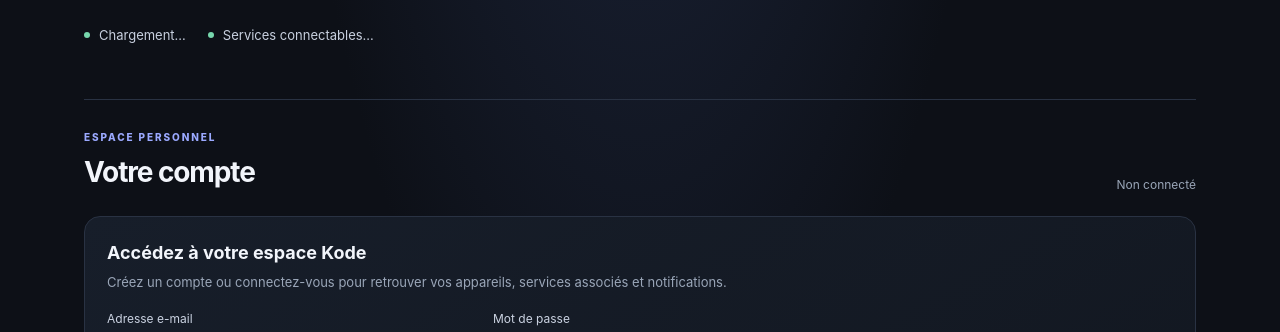
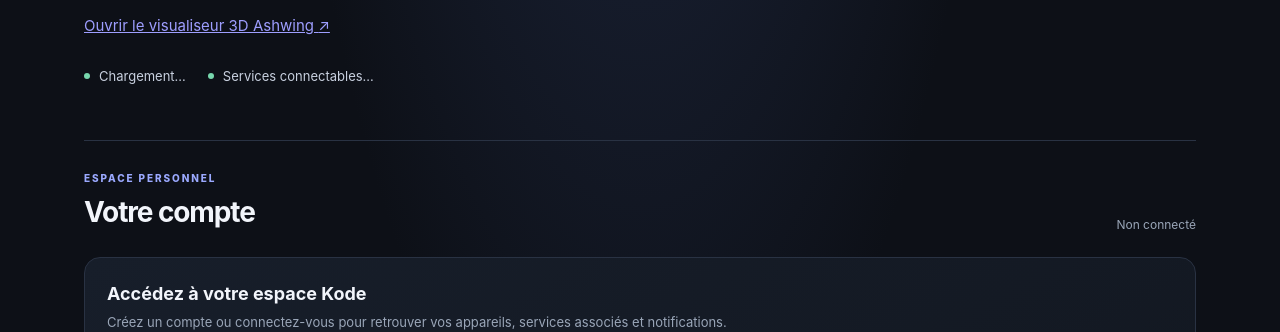
Before and after one commit to livan-commits/Kode-, a plain HTML site: page index.html in a window 1280 px wide. Shown: the part 392-724 px from the top of the page. Drawn offline with Linux system fonts and the light colour scheme; a script that the page names is missing.

Commit message:
Add direct Ashwing 3D viewer entry point

```diff
--- a/index.html
+++ b/index.html
@@ -21,6 +21,7 @@
       <div class="eyebrow">UN ÉCOSYSTÈME MODULAIRE</div>
       <h1>Tout votre univers,<br><span>réuni au même endroit.</span></h1>
       <p>Applications Kode Dot, services connectés et outils du quotidien. Un catalogue unique, conçu pour évoluer avec vos appareils.</p>
+      <a class="hero-cta" href="/apps/ashwing-dragon-3d/viewer/">Ouvrir le visualiseur 3D Ashwing <span aria-hidden="true">↗</span></a>
       <div class="hero-meta"><span id="app-total">Chargement…</span><span id="provider-total">Services connectables…</span></div>
     </section>
     <section class="account-section" id="account">
```
